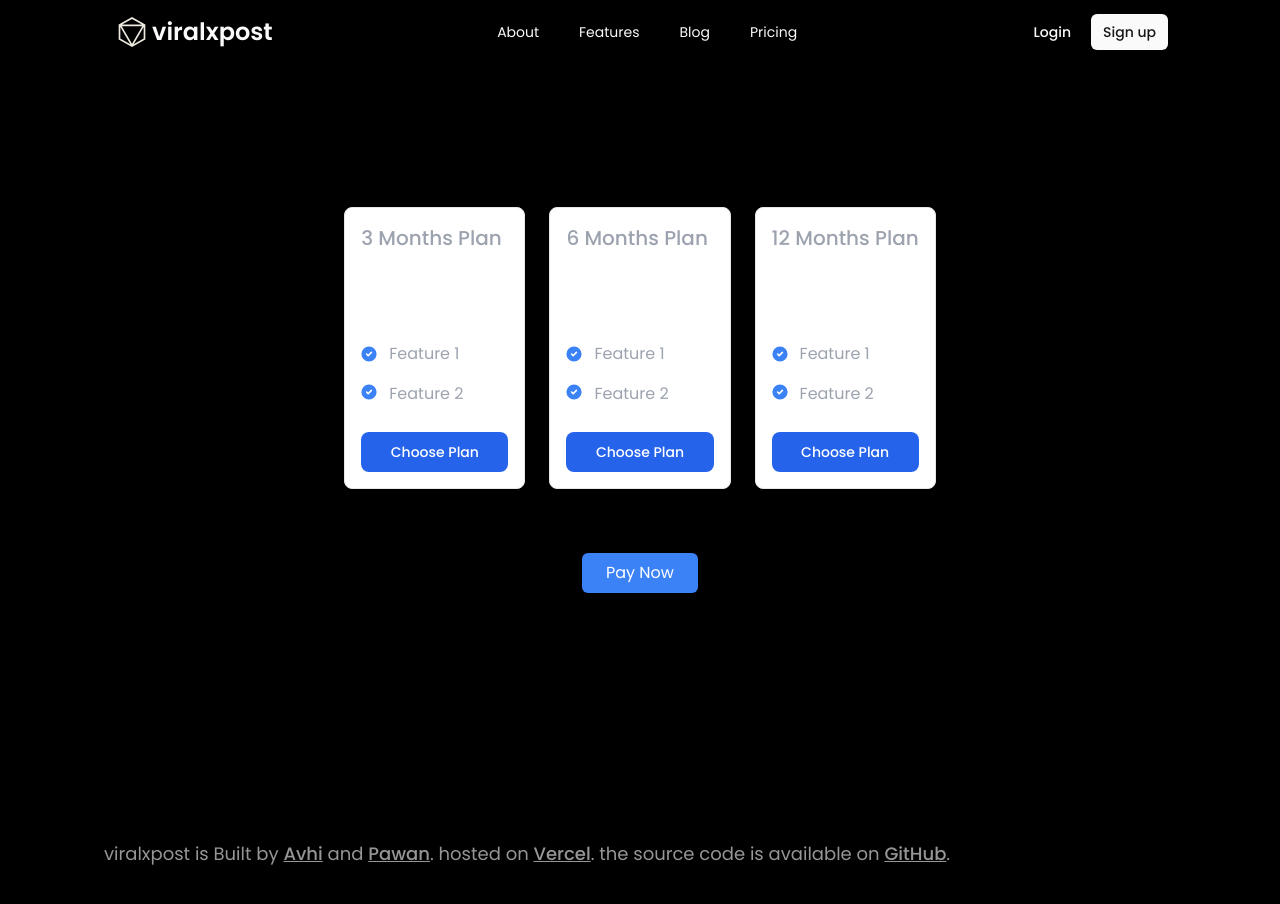
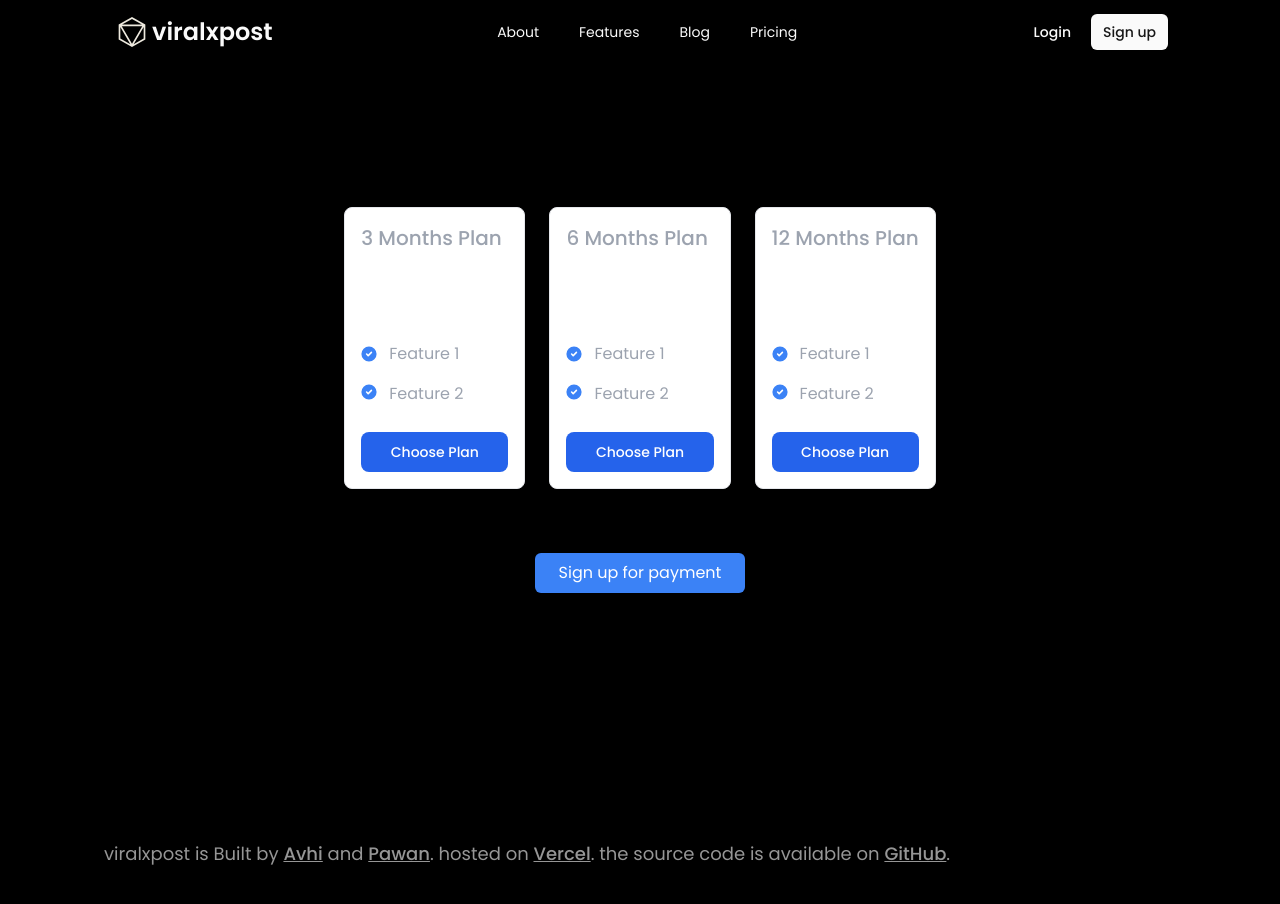
Before and after one commit to viralxpost/viralxpost-web, a React (Vite) app in the folder frontend/: page /pricing in a window 1280 px wide. Shown: the top 904 px of the page. Built offline with nearby package versions, Linux system fonts and the light colour scheme; no server answers.

Commit message:
add payment

```diff
--- a/frontend/src/components/paymentButton.tsx
+++ b/frontend/src/components/paymentButton.tsx
@@ -1,6 +1,8 @@
 import React, { useState } from "react";
 import config from "@/config/config";
 import { createOrder, verifyPayment } from "@/http/api";
+import useTokenStore from "@/store";
+import { useNavigate } from "react-router-dom";
 
 const PricingCard: React.FC<{
   plan: string;
@@ -21,8 +23,7 @@ const PricingCard: React.FC<{
     <div className="flex items-baseline text-gray-900 dark:text-white">
       <span className="text-3xl font-semibold">₹</span>
       <span className="text-5xl font-extrabold tracking-tight">{amount}</span>
-      <span className="ms-1 text-xl font-normal text-gray-500 dark:text-gray-400">
-      </span>
+      <span className="ms-1 text-xl font-normal text-gray-500 dark:text-gray-400"></span>
     </div>
     <ul role="list" className="space-y-5 my-7">
       <li className="flex items-center">
@@ -65,7 +66,16 @@ const PricingCard: React.FC<{
 );
 
 const PaymentButton: React.FC = () => {
+  const token = useTokenStore((state) => state.token);
+  const navigate = useNavigate();
+
+
+  // eslint-disable-next-line react-hooks/rules-of-hooks
   const [selectedPlan, setSelectedPlan] = useState<string | null>(null);
+
+  const handleNavigate = async () => {
+    navigate("/auth/login");
+  };
 
   const handlePayment = async () => {
     if (!selectedPlan) {
@@ -145,12 +155,21 @@ const PaymentButton: React.FC = () => {
         selectedPlan={selectedPlan}
       />
       <div className="flex items-center justify-center mt-10 md:col-span-3">
+        {token ? (
           <button
             onClick={handlePayment}
             className="px-6 py-2 bg-blue-500 text-white rounded-md"
           >
             Pay Now
           </button>
+        ) : (
+          <button
+            onClick={handleNavigate}
+            className="px-6 py-2 bg-blue-500 text-white rounded-md"
+          >
+            Sign up for payment
+          </button>
+        )}
       </div>
     </div>
   );
```
Lines whose indentation alone changed are shown as unchanged.
